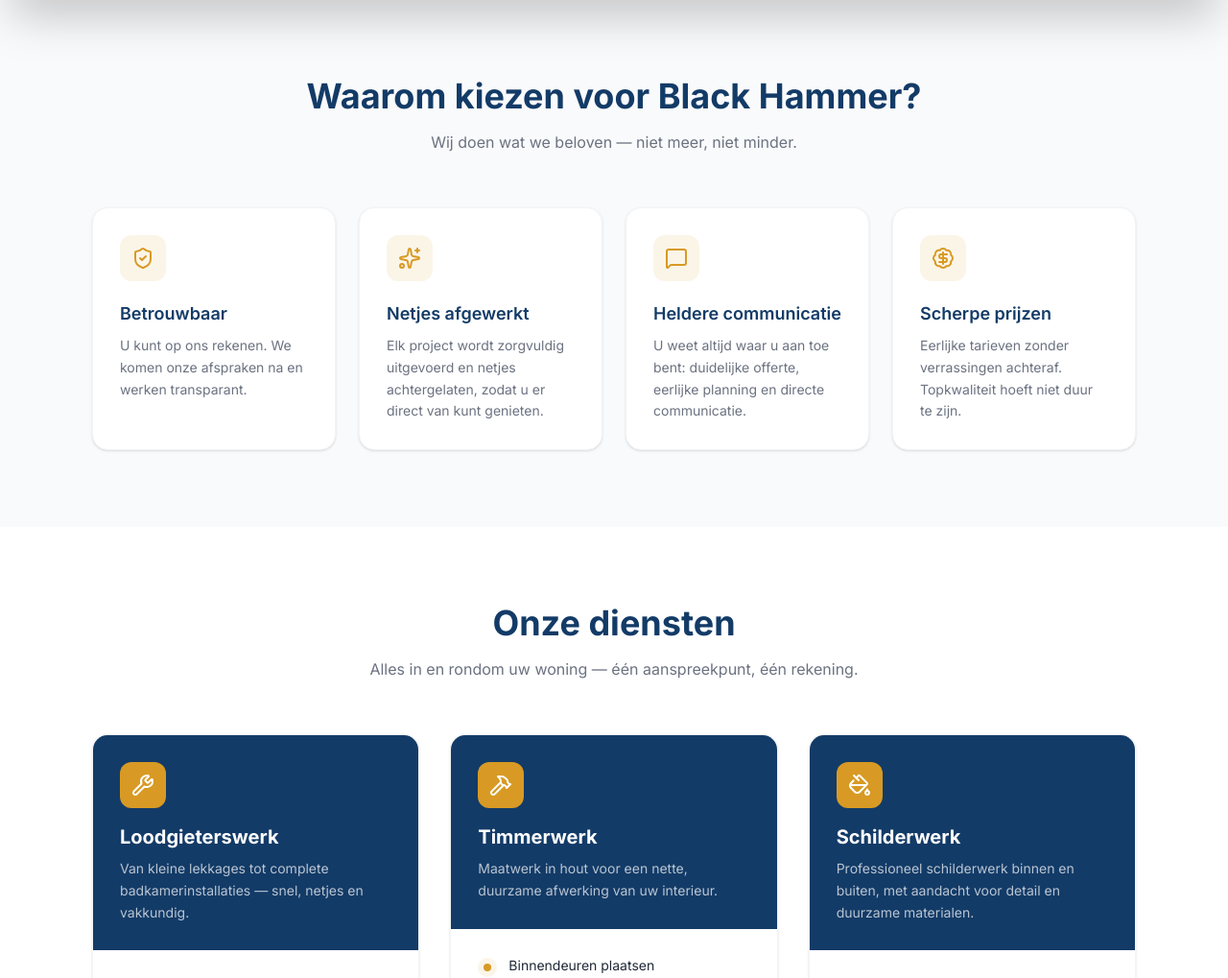
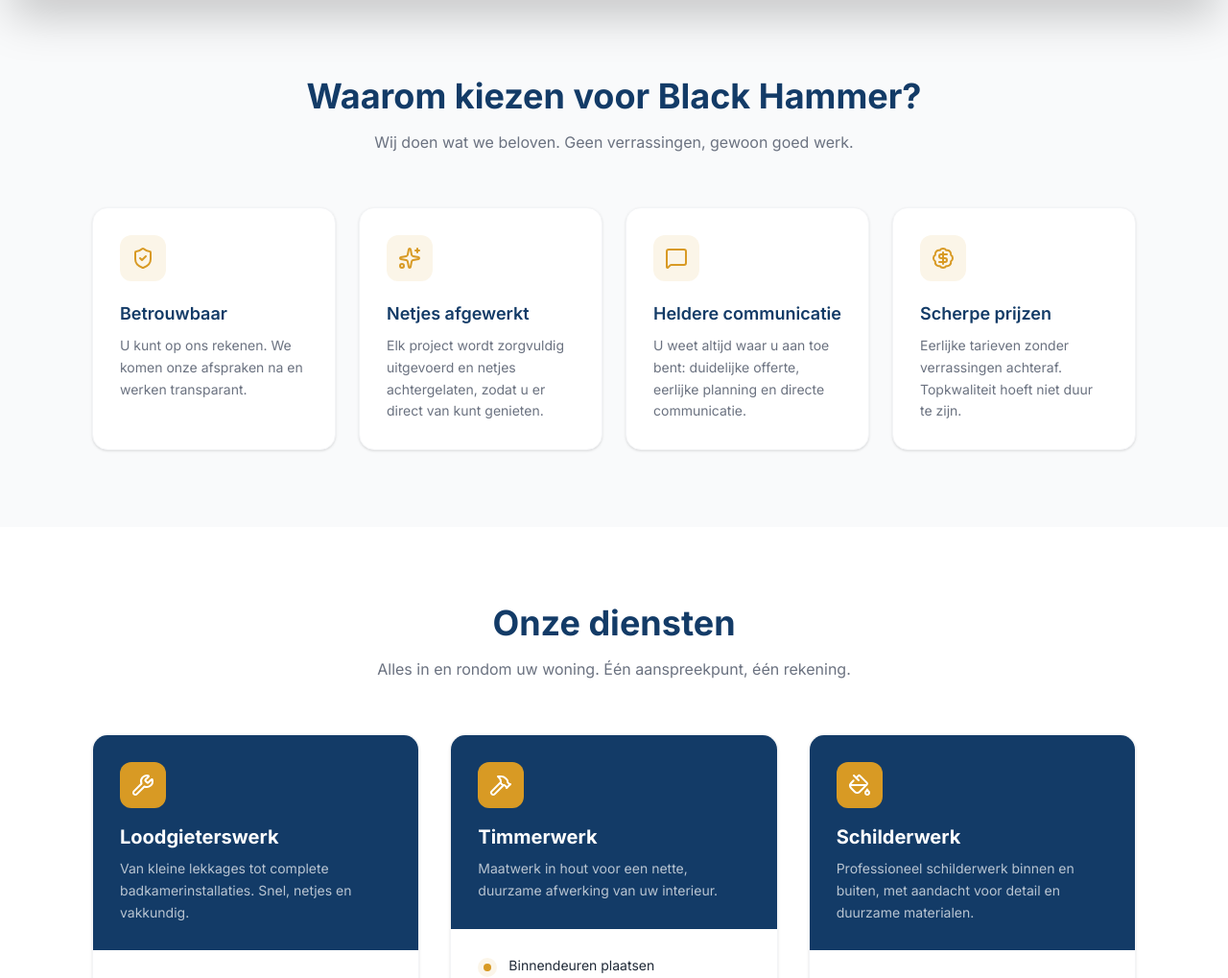
Before and after one commit to BlackhammerNL/black-hammer, a Next.js app: page / in a window 1280 px wide. Shown: the part 800-1819 px from the top of the page at 96% size. Built offline with nearby package versions, Linux system fonts and the light colour scheme.

Commit message:
Remove em dashes from all visible text

```diff
--- a/components/About.tsx
+++ b/components/About.tsx
@@ -5,7 +5,7 @@
 
 const highlights = [
   "Jarenlange vakervaring in loodgieterswerk, timmerwerk en schilderwerk",
-  "Altijd eerlijk advies — ook als een klus bij iemand anders beter past",
+  "Altijd eerlijk advies, ook als een klus bij iemand anders beter past",
   "Nette werkplek: we ruimen altijd alles netjes op na afloop",
   "Honderden tevreden klanten in de regio",
 ];
@@ -27,7 +27,7 @@
             </h2>
             <p className="text-white/80 leading-relaxed mb-6">
               Bij Black Hammer draait alles om vakmanschap en vertrouwen. We
-              zijn een nuchter klusbedrijf dat gewoon goed werk levert — zonder
+              zijn een nuchter klusbedrijf dat gewoon goed werk levert, zonder
               mooie praatjes, maar mét een nette afwerking.
             </p>
             <p className="text-white/80 leading-relaxed mb-8">
--- a/components/Benefits.tsx
+++ b/components/Benefits.tsx
@@ -45,7 +45,7 @@
             Waarom kiezen voor Black Hammer?
           </h2>
           <p className="text-bh-muted max-w-xl mx-auto">
-            Wij doen wat we beloven — niet meer, niet minder.
+            Wij doen wat we beloven. Geen verrassingen, gewoon goed werk.
           </p>
         </motion.div>
 
--- a/components/Process.tsx
+++ b/components/Process.tsx
@@ -16,7 +16,7 @@
     step: "02",
     title: "Ontvang een vrijblijvende offerte",
     description:
-      "U ontvangt een heldere offerte zonder kleine lettertjes — transparant en eerlijk.",
+      "U ontvangt een heldere offerte zonder kleine lettertjes. Transparant en eerlijk.",
   },
   {
     icon: CalendarCheck,
--- a/components/Services.tsx
+++ b/components/Services.tsx
@@ -8,7 +8,7 @@
     icon: Wrench,
     title: "Loodgieterswerk",
     description:
-      "Van kleine lekkages tot complete badkamerinstallaties — snel, netjes en vakkundig.",
+      "Van kleine lekkages tot complete badkamerinstallaties. Snel, netjes en vakkundig.",
     items: [
       "Badkamermeubels plaatsen",
       "Wastafels plaatsen",
@@ -52,7 +52,7 @@
             Onze diensten
           </h2>
           <p className="text-bh-muted max-w-xl mx-auto">
-            Alles in en rondom uw woning — één aanspreekpunt, één rekening.
+            Alles in en rondom uw woning. Één aanspreekpunt, één rekening.
           </p>
         </motion.div>
 
```
